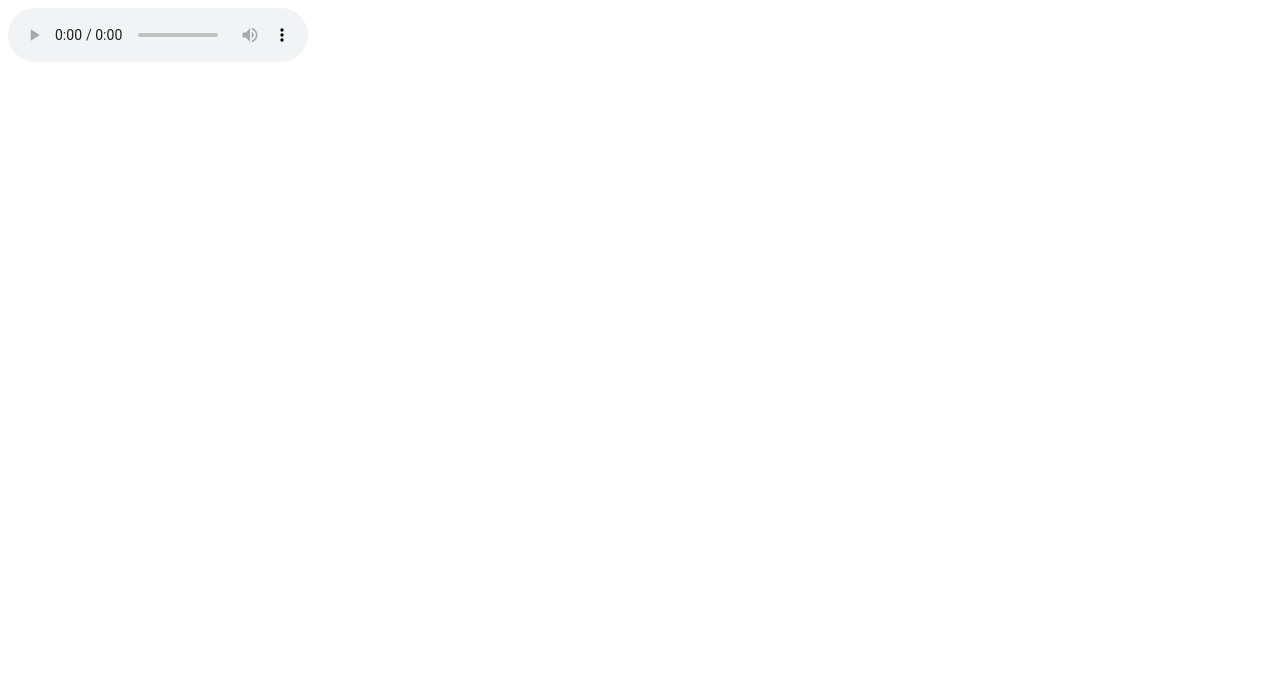
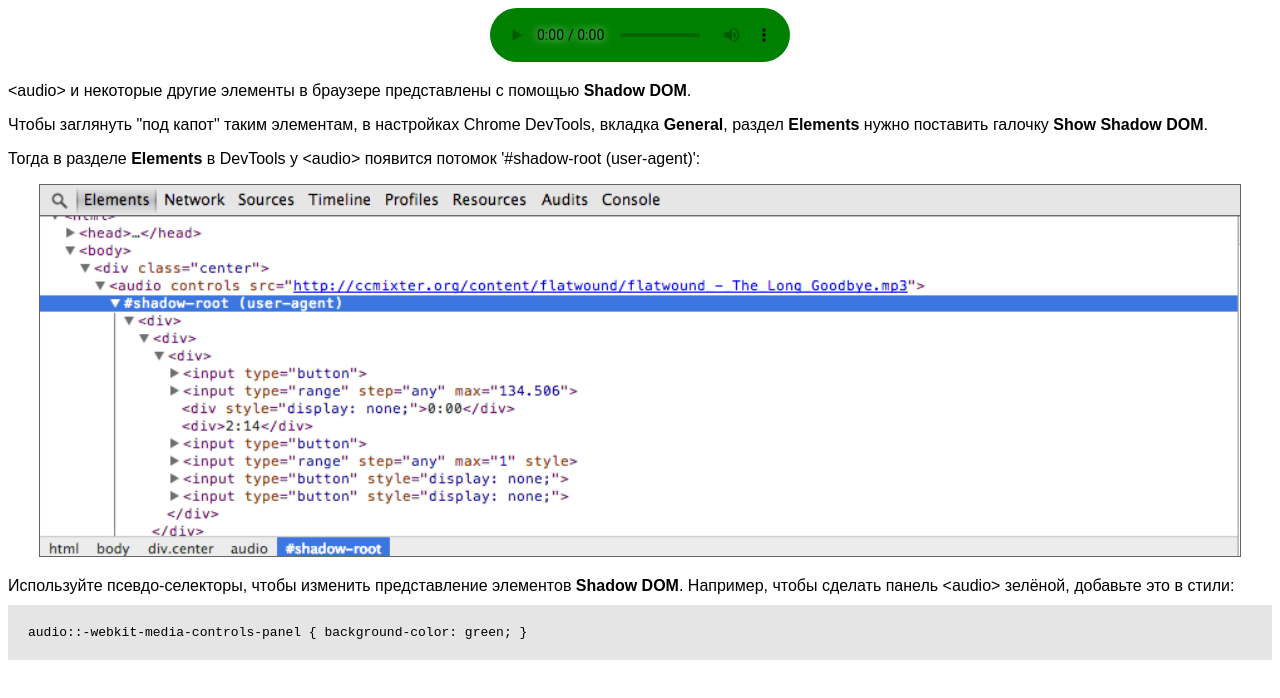
Before and after one commit to flpvsk/web-components-demo, a plain HTML site: page wc-shadowdom-audio/index.html in a window 1280 px wide. Drawn offline with Linux system fonts and the light colour scheme.

Commit message:
Audio demo.

```diff
--- a/wc-shadowdom-audio/index.html
+++ b/wc-shadowdom-audio/index.html
@@ -1,9 +1,78 @@
 <!DOCTYPE html>
 <html>
+
+  <meta charset="utf-8">
+
+  <head>
+    <style>
+      html {
+        font-family: sans-serif;
+      }
+
+      .center {
+        text-align: center;
+      }
+
+      img {
+        width: 95%;
+        border: 1px solid #666;
+        margin: auto;
+      }
+
+      audio::-webkit-media-controls-panel {
+        background-color: green;
+      }
+
+      code {
+        display: block;
+        margin: 10px 0;
+        padding: 20px;
+        background-color: rgba(0, 0, 0, 0.1);
+      }
+
+    </style>
+  </head>
+
   <body>
-    <audio
-      controls
-      src="https://dl.dropboxusercontent.com/u/31025187/youguide-audio/38912360-2da0-11e3-bab7-e1953a1b62ea/1.wav">
-    </audio>
+
+    <div class="center">
+      <audio
+        controls
+        src="http://ccmixter.org/content/flatwound/flatwound_-_The_Long_Goodbye.mp3">
+      </audio>
+    </div>
+
+    <p>
+      &lt;audio&gt; и некоторые другие элементы в браузере представлены с
+      помощью <strong>Shadow DOM</strong>.
+    </p>
+
+    <p>
+      Чтобы заглянуть "под капот" таким элементам, в настройках Chrome
+      DevTools, вкладка <strong>General</strong>, раздел
+        <strong>Elements</strong> нужно поставить галочку <strong>Show
+          Shadow DOM</strong>.
+    </p>
+
+    <p>
+      Тогда в разделе <strong>Elements</strong> в DevTools у &lt;audio&gt;
+    появится потомок '#shadow-root (user-agent)':
+    </p>
+
+    <div class="center">
+      <img src="devtools.png"></img>
+    </div>
+
+    <p>
+      Используйте псевдо-селекторы, чтобы изменить представление элементов
+      <strong>Shadow DOM</strong>. Например, чтобы сделать панель
+      &lt;audio&gt; зелёной, добавьте это в стили:
+
+      <code>
+        audio::-webkit-media-controls-panel {
+          background-color: green;
+        }
+      </code>
+    </p>
   </body>
 </html>
```
Also changed, not shown: index.html (+10 -1 lines), wc-shadowdom-audio/devtools.png (added).
